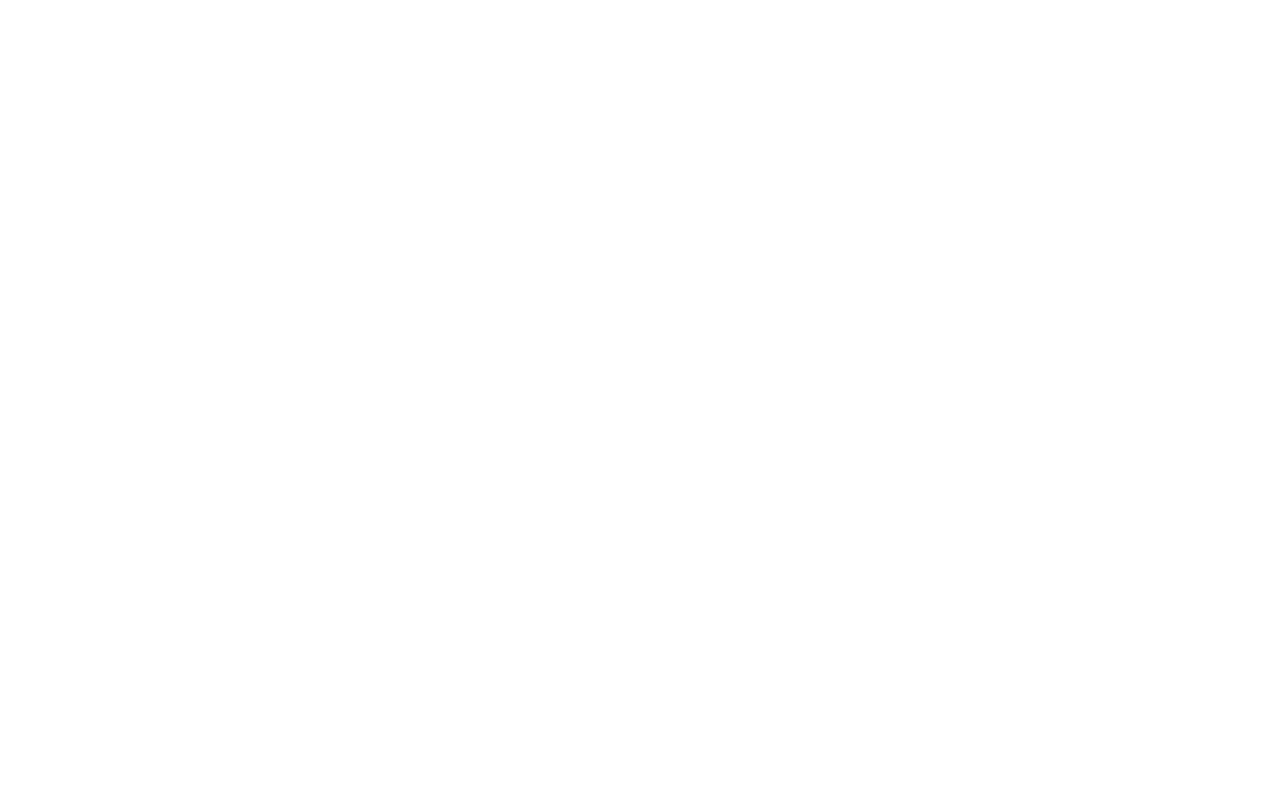
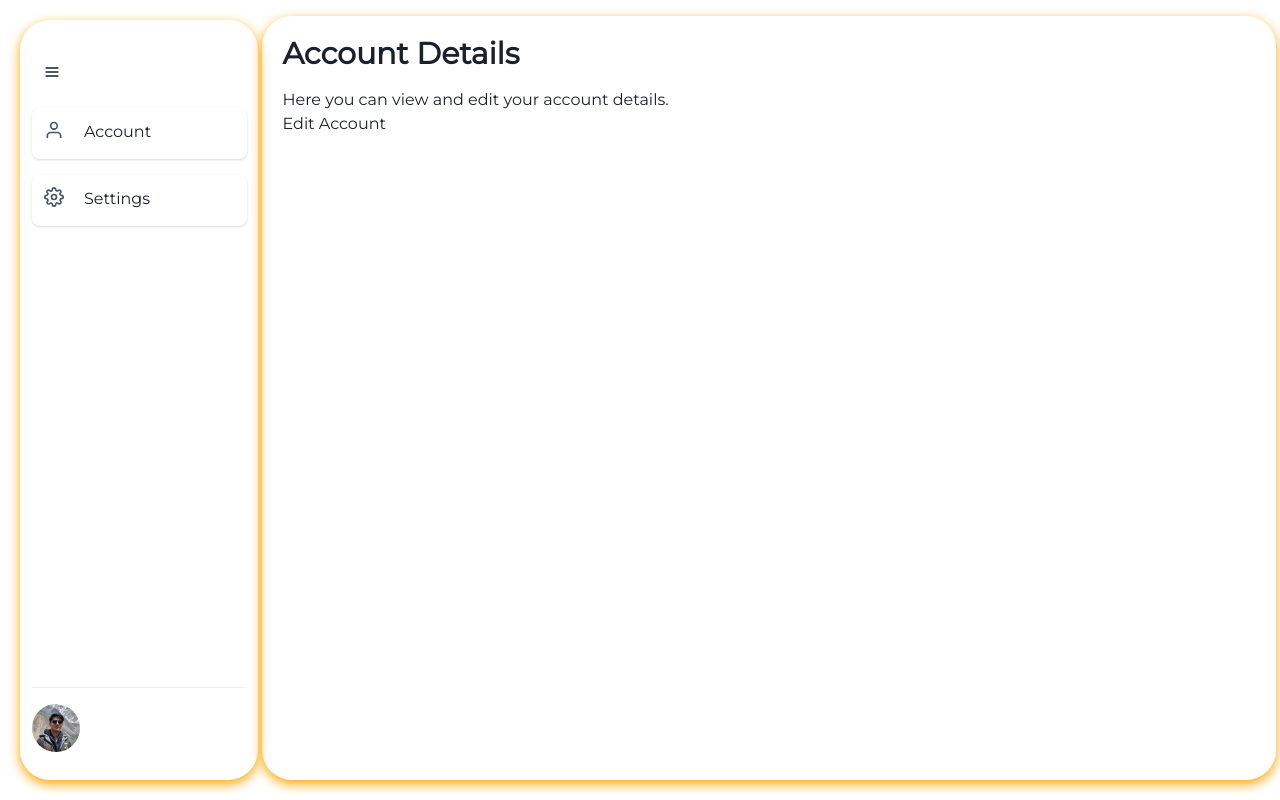
Before and after one commit to ihaseeb8/Learn-Live, a React (Vite) app in the folder frontend/: page /admin/account in a window 1280 px wide. Before the commit this address had no page. Built offline with nearby package versions, Linux system fonts and the light colour scheme; a web font is replaced by a local one.

Commit message:
Added Sidebar Option Switching Functionality

```diff
--- /dev/null
+++ b/frontend/src/components/AdminAccountDetails.jsx
@@ -0,0 +1,18 @@
+import React from 'react'
+import { Box, Heading, Text, Link } from '@chakra-ui/react'
+
+const AdminAccountDetails = () => {
+  return (
+    <Box p={5}>
+      <Heading as="h2" size="lg">
+        Account Details
+      </Heading>
+      <Text mt={4}>
+        Here you can view and edit your account details.
+      </Text>
+      <Link to="/edit-account">Edit Account</Link>
+    </Box>
+  )
+}
+
+export default AdminAccountDetails
--- /dev/null
+++ b/frontend/src/components/AdminSettings.jsx
@@ -0,0 +1,18 @@
+import React from 'react'
+import { Box, Heading, Text, Link } from '@chakra-ui/react'
+
+const AdminSettings = () => {
+  return (
+    <Box p={5}>
+      <Heading as="h2" size="lg">
+        Account Settings
+      </Heading>
+      <Text mt={4}>
+        Here you can view and edit your account settings.
+      </Text>
+      <Link to="/edit-account">Edit Account</Link>
+    </Box>
+  )
+}
+
+export default AdminSettings
--- a/frontend/src/components/AdminSidebar.jsx
+++ b/frontend/src/components/AdminSidebar.jsx
@@ -80,10 +80,9 @@
                             changeNavSize("small")
                     }}
                 />
-                <NavItem navSize={navSize} icon={FiHome} title="Dashboard" description="This is the description for the dashboard." />
-                <NavItem navSize={navSize} icon={FiUser} title="Account" />
-                <NavItem navSize={navSize} icon={FiInfo} title="Reports" />
-                <NavItem navSize={navSize} icon={FiSettings} title="Settings" />
+
+                <NavItem navSize={navSize} icon={FiUser} title="Account" route="account" description="All About You" />
+                <NavItem navSize={navSize} icon={FiSettings} title="Settings" route="settings"/>
             </Flex>
 
             <Flex
--- a/frontend/src/components/NavItem.jsx
+++ b/frontend/src/components/NavItem.jsx
@@ -10,14 +10,17 @@
     Tooltip
 } from '@chakra-ui/react'
 import NavHoverBox from '../components/NavHoverBox'
+import { useNavigate } from 'react-router-dom';
 
-export default function NavItem({ icon, title, description, active, navSize }) {
+export default function NavItem({ icon, title, description, active, navSize, route}) {
 
     function tool(){
         return(
             <NavHoverBox title={title} icon={icon} description={description} />
         )
     }
+    const navigate = useNavigate();
+
     return (
         <Tooltip label={tool()} hasArrow  aria-label='A tooltip' placement='right' openDelay={500} bg='orange.300' borderRadius={"10px"}>
             <Flex
@@ -35,6 +38,7 @@
                         borderRadius={navSize=="small" ? "full" : "8"}
                         _hover={{ textDecor: 'none', backgroundColor: "#AEC8CA" , }}
                         w={navSize == "large" && "100%"}
+                        onClick={() => navigate(route)}
                     >
                         <MenuButton w="100%" >
                             <Flex>
--- a/frontend/src/pages/AdminDashboard.jsx
+++ b/frontend/src/pages/AdminDashboard.jsx
@@ -1,7 +1,10 @@
 import { Box, Container, Flex, Text } from '@chakra-ui/react'
 import React from 'react'
+import { Route, Routes } from 'react-router-dom'
 import { useState } from 'react'
 import AdminSidebar from '../components/AdminSidebar'
+import AdminAccountDetails from '../components/AdminAccountDetails'
+import AdminSettings from '../components/AdminSettings'
 
 const AdminDashboard = () => {
 
@@ -21,7 +24,10 @@
                 boxShadow="0px 4px 12px 0 orange "
 
             >
-
+                <Routes>
+                    <Route path="account" element={<AdminAccountDetails />} />
+                    <Route path="settings" element={<AdminSettings />} />
+                </Routes>
             </Flex>
         </Flex>
     </Box>
--- a/frontend/src/pages/App.jsx
+++ b/frontend/src/pages/App.jsx
@@ -16,11 +16,7 @@
      <Route index element = {<LoginPage/>}/>
      <Route path="teacher" element= {<TeacherDashboard/>} />
      <Route path="student" element={<StudentDashboard/>}/>
-     <Route path="admin" element={<AdminDashboard/>}/>
-     <Route path="teacher/viewaccount" element={[<TeacherDashboard/>,<ViewProfileTeacher/> ]}/>
-
-
-
+     <Route path="admin/*" element={<AdminDashboard/>}/>
 
     </Routes>
   </Router>
```
